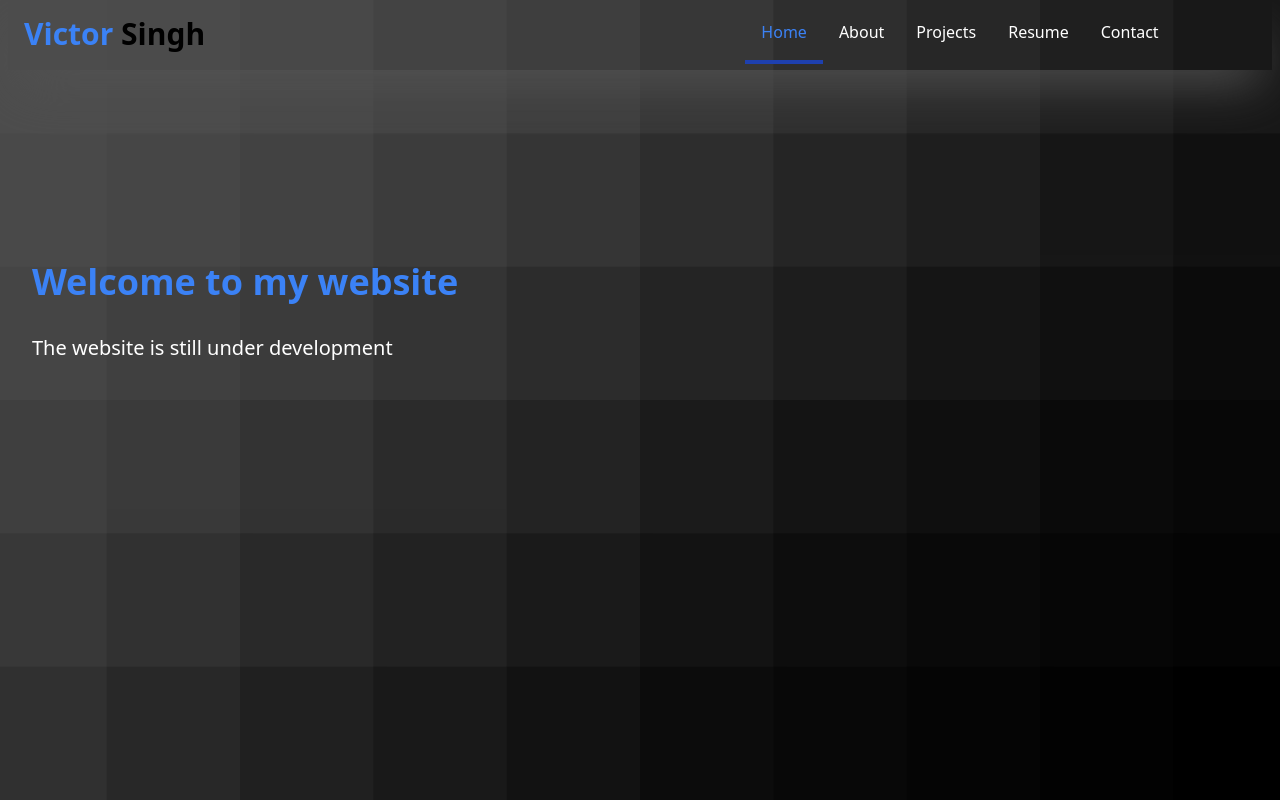
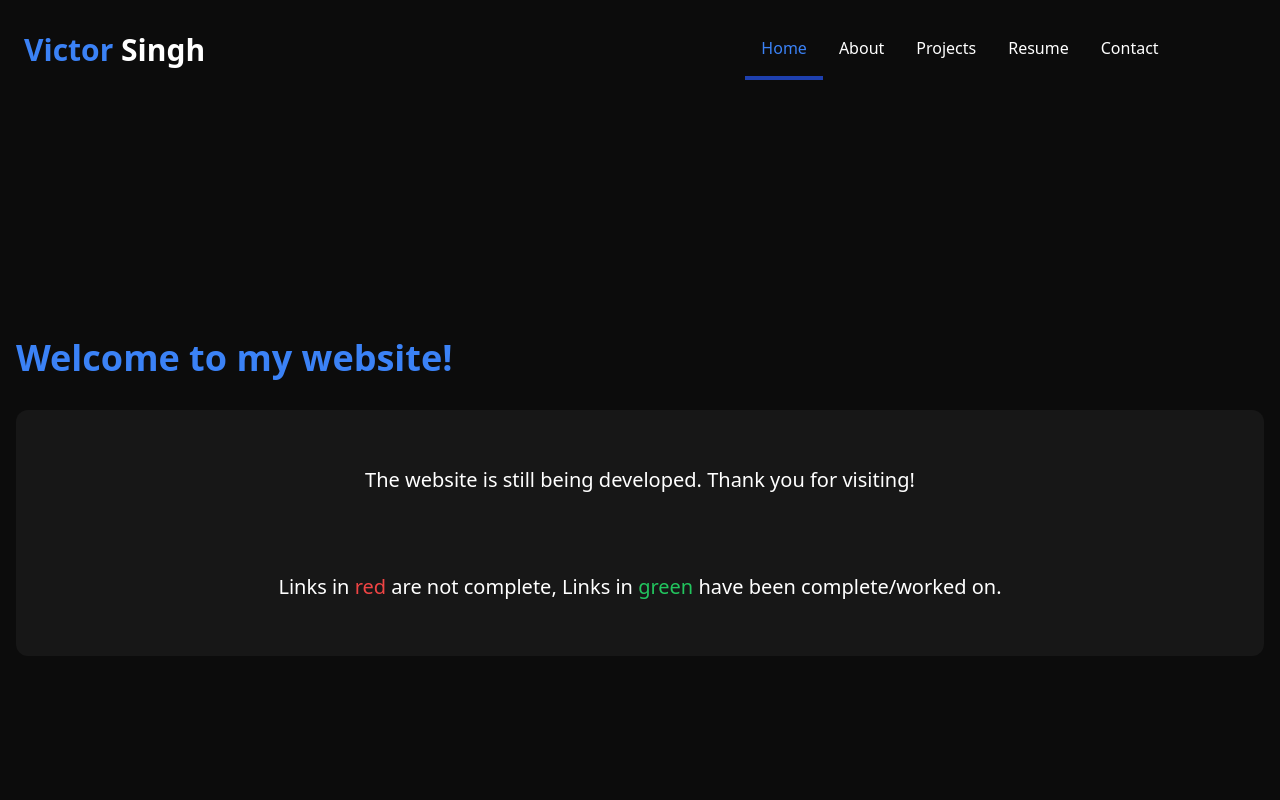
Before and after one commit to VictorRSingh/Vic-Bot, a Next.js app in the folder src/website/: page / in a window 1280 px wide. Built offline with nearby package versions, Linux system fonts and the light colour scheme.

Commit message:
Website changes

```diff
--- a/src/website/components/MainNav.js
+++ b/src/website/components/MainNav.js
@@ -12,9 +12,9 @@ export default function MainNav(props) {
 
   return (
     <>
-      <div className="grid mx-2 grid-cols-3 sm:grid-cols-2 gap-4 items-center border-b-2 border-neutral-400 border-transparent shadow-2xl shadow-neutral-600">
+      <div className="grid mx-2 grid-cols-3 sm:grid-cols-2 gap-4 items-center">
         <span className="text-3xl col-span-2 sm:col-span-1 p-4">
-          <span className="text-blue-500 font-bold">Victor</span> <span className="font-semibold">Singh</span>
+          <span className="text-blue-500 font-bold">Victor</span> <span className="text-white font-semibold">Singh</span>
         </span>
         <div className="hidden sm:grid sm:col-span-1 sm:justify-center">
           <ul className="sm:flex text-white">
--- a/src/website/pages/_app.js
+++ b/src/website/pages/_app.js
@@ -4,9 +4,13 @@ import "../styles/globals.css";
 function MyApp({ Component, pageProps }) {
   return (
     <>
-      <div className="w-screen h-screen bg-black/70 bg-cover bg-fixed">
-        <MainNav />
-        <Component {...pageProps} />
+      <div class="flex flex-col h-screen">
+        <div class="py-4">
+          <MainNav />
+        </div>
+        <div class="flex flex-grow justify-center">
+          <Component {...pageProps} />
+        </div>
       </div>
     </>
   );
--- a/src/website/pages/index.js
+++ b/src/website/pages/index.js
@@ -1,21 +1,20 @@
-import Head from "next/head";
-import Button from "../components/Button";
-import Hero from "../components/Hero";
-
 export default function Home() {
   return (
     <>
-      <div className="grid grid-cols-1 items-center">
-        <div className="mt-40">
-          <Hero
-            heading={"Welcome to my website"}
-            message={"The website is still under development"}
-          />
+      <div className="grid grid-rows-2 py-8 mb-8 sm:mb-24 px-4 gap-y-4">
+        <h1 className="text-4xl text-blue-500 font-bold flex items-end mb-4">
+          Welcome to my website!
+        </h1>
+        <div className="text-white text-center text-xl rounded-xl bg-neutral-900 p-4 flex items-center mb-4 flex-wrap justify-center">
+        <p>
+          The website is still being developed. Thank you for visiting!
+        </p>
+        <p>
+        Links in <span className="text-red-500">red</span> are not complete, Links in <span className="text-green-500">green</span> have been complete/worked on.
+        </p>
         </div>
+
       </div>
-      {/* `    <div className="flex px-8">
-          <Button text="Learn More"/>
-        </div>` */}
     </>
   );
 }
--- a/src/website/styles/globals.css
+++ b/src/website/styles/globals.css
@@ -3,12 +3,10 @@
 @tailwind utilities;
 
 html {
-  display: flex;
-  height: 100vh;
-  width: 100%;
-  background-image: url('../public/images/background.svg');
-  background-position: center;
-  background-size: cover;
-  background-repeat: no-repeat;
-  background-attachment: fixed;
+  margin: 0;
+  padding: 0;
 }
+
+body {
+  background-color: rgb(12, 12, 12);
+}
```
